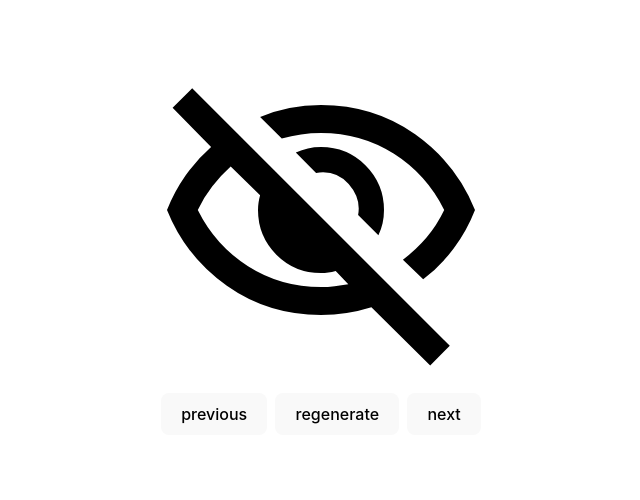
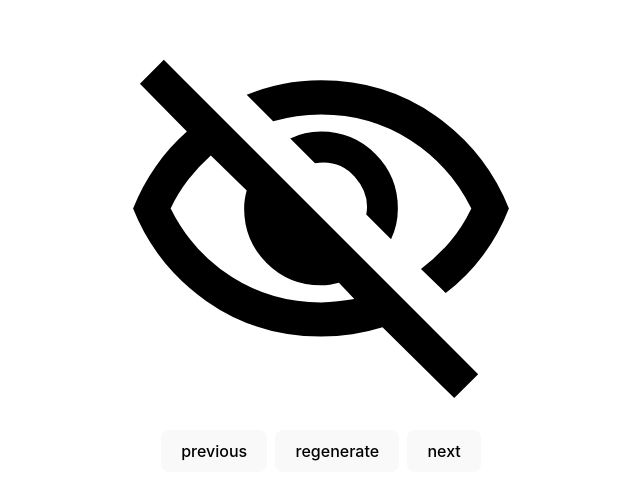
Before and after one commit to infralords/codenames, a React (Vite) app: page / in a window 1280 px wide. Shown: the part 182-682 px from the top of the page, without its empty margins (319-959 px from the left). Built offline with nearby package versions, Linux system fonts and the light colour scheme.

Commit message:
lazy man

```diff
--- a/src/index.css
+++ b/src/index.css
@@ -61,6 +61,16 @@ button:hover {
 .eye{
   flex: 1;
   filter: invert(100%);
+  width: 410px;
+  height: 410px;
+  /* do not set it fix size... make a proper grid lazy man */
+}
+
+@-moz-document url-prefix() {
+  .eye {
+    width: 510px;
+    height: 510px;
+  }
 }
 
 @media (prefers-color-scheme: light) {
```
